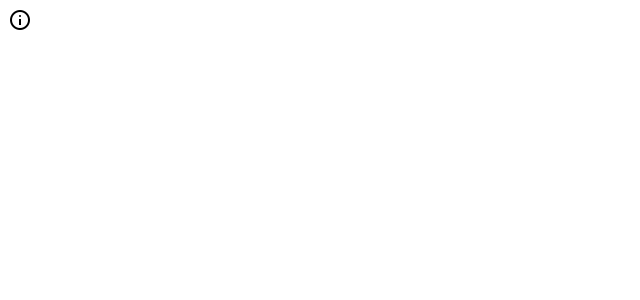
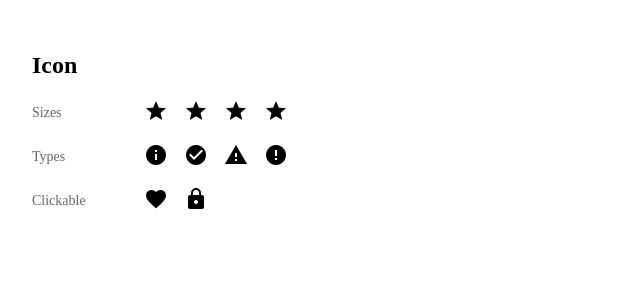
Before and after one commit to paulelyson/elyui, an Angular app: page / in a window 1280 px wide. Shown: the top 300 px of the page, without its empty margins (0-640 px from the left). Built offline with nearby package versions, Linux system fonts and the light colour scheme.

Commit message:
feat: update Angular dependencies and implement icon overview with sizes and types

```diff
--- a/package.json
+++ b/package.json
@@ -11,10 +11,12 @@
   "private": true,
   "packageManager": "npm@10.9.3",
   "dependencies": {
+    "@angular/cdk": "^21.2.14",
     "@angular/common": "^21.2.0",
     "@angular/compiler": "^21.2.0",
     "@angular/core": "^21.2.0",
     "@angular/forms": "^21.2.0",
+    "@angular/material": "^21.2.14",
     "@angular/platform-browser": "^21.2.0",
     "@angular/router": "^21.2.0",
     "rxjs": "~7.8.0",
--- a/src/app/app.css
+++ b/src/app/app.css
@@ -0,0 +1,16 @@
+.icon-overview {
+  padding: 1.5rem;
+}
+
+.icon-overview__row {
+  display: flex;
+  align-items: center;
+  gap: 1rem;
+  margin-bottom: 1rem;
+}
+
+.icon-overview__label {
+  width: 6rem;
+  font-size: 0.875rem;
+  color: #666;
+}
--- a/src/app/app.html
+++ b/src/app/app.html
@@ -1,2 +1,27 @@
-<app-icon></app-icon>
+<section class="icon-overview">
+  <h2>Icon</h2>
+
+  <div class="icon-overview__row">
+    <span class="icon-overview__label">Sizes</span>
+    <app-icon name="star" size="xs" tooltip="xs"></app-icon>
+    <app-icon name="star" size="sm" tooltip="sm"></app-icon>
+    <app-icon name="star" size="md" tooltip="md"></app-icon>
+    <app-icon name="star" size="lg" tooltip="lg"></app-icon>
+  </div>
+
+  <div class="icon-overview__row">
+    <span class="icon-overview__label">Types</span>
+    <app-icon name="info" type="primary" tooltip="primary"></app-icon>
+    <app-icon name="check_circle" type="success" tooltip="success"></app-icon>
+    <app-icon name="warning" type="warning" tooltip="warning"></app-icon>
+    <app-icon name="error" type="danger" tooltip="danger"></app-icon>
+  </div>
+
+  <div class="icon-overview__row">
+    <span class="icon-overview__label">Clickable</span>
+    <app-icon name="favorite" [clickable]="true" tooltip="clickable"></app-icon>
+    <app-icon name="lock" [clickable]="false" tooltip="not clickable"></app-icon>
+  </div>
+</section>
+
 <router-outlet/>
--- a/src/app/components/icon/icon.html
+++ b/src/app/components/icon/icon.html
@@ -1,3 +1,3 @@
 <div class="icon-wrapper" [class.clickable]="clickable" (click)="onClicked()">
- <span class="material-symbols-outlined" [ngClass]="[size]">{{name }}</span>
+  <mat-icon [ngClass]="[size]" [matTooltip]="tooltip">{{ name }}</mat-icon>
 </div>
--- a/src/app/components/icon/icon.ts
+++ b/src/app/components/icon/icon.ts
@@ -1,10 +1,12 @@
 import { Component, EventEmitter, Input, Output } from '@angular/core';
 import { Size, Variant } from '@/models/ui/common-config.model';
 import { CommonModule } from '@angular/common';
+import { MatIconModule } from '@angular/material/icon';
+import { MatTooltipModule } from '@angular/material/tooltip';
 
 @Component({
   selector: 'app-icon',
-  imports: [CommonModule],
+  imports: [CommonModule, MatIconModule, MatTooltipModule],
   templateUrl: './icon.html',
   styleUrl: './icon.css',
 })
--- a/src/index.html
+++ b/src/index.html
@@ -6,7 +6,7 @@
     <base href="/" />
     <meta name="viewport" content="width=device-width, initial-scale=1" />
     <link rel="icon" type="image/x-icon" href="favicon.ico" />
-    <link href="https://fonts.googleapis.com/css2?family=Material+Symbols+Outlined" rel="stylesheet" />
+    <link href="https://fonts.googleapis.com/icon?family=Material+Icons" rel="stylesheet" />
   </head>
   <body>
     <app-root></app-root>
```
Also changed, not shown: 1 other file (tests, documents, lock files or other folders).
